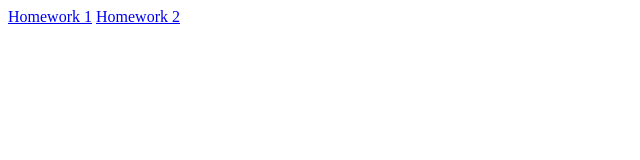
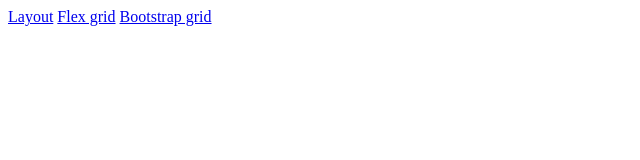
Before and after one commit to bartzaw/bartzaw.github.io, a plain HTML site: page index.html in a window 1280 px wide. Shown: the full height of the page, 0-640 px from the left. Drawn offline with Linux system fonts and the light colour scheme.

Commit message:
added links to github pages

```diff
--- a/index.html
+++ b/index.html
@@ -2,11 +2,14 @@
 <html lang="en">
 <head>
     <meta charset="UTF-8">
+    <meta name="description" content="Bartosz Zawada - portfolio coming soon"/>
+    <meta name="author" content="Bartosz Zawada" />
     <title>Bartosz Zawada</title>
 </head>
 <body>
-<a href="Project%201/index.html">Homework 1</a>
-<a href="Project%202/index.html">Homework 2</a>
+<a href="Project%201/index.html">Layout</a>
+<a href="Project%202/index.html">Flex grid</a>
+<a href="Project%202/index2.html">Bootstrap grid</a>
 
 </body>
 </html>
```
